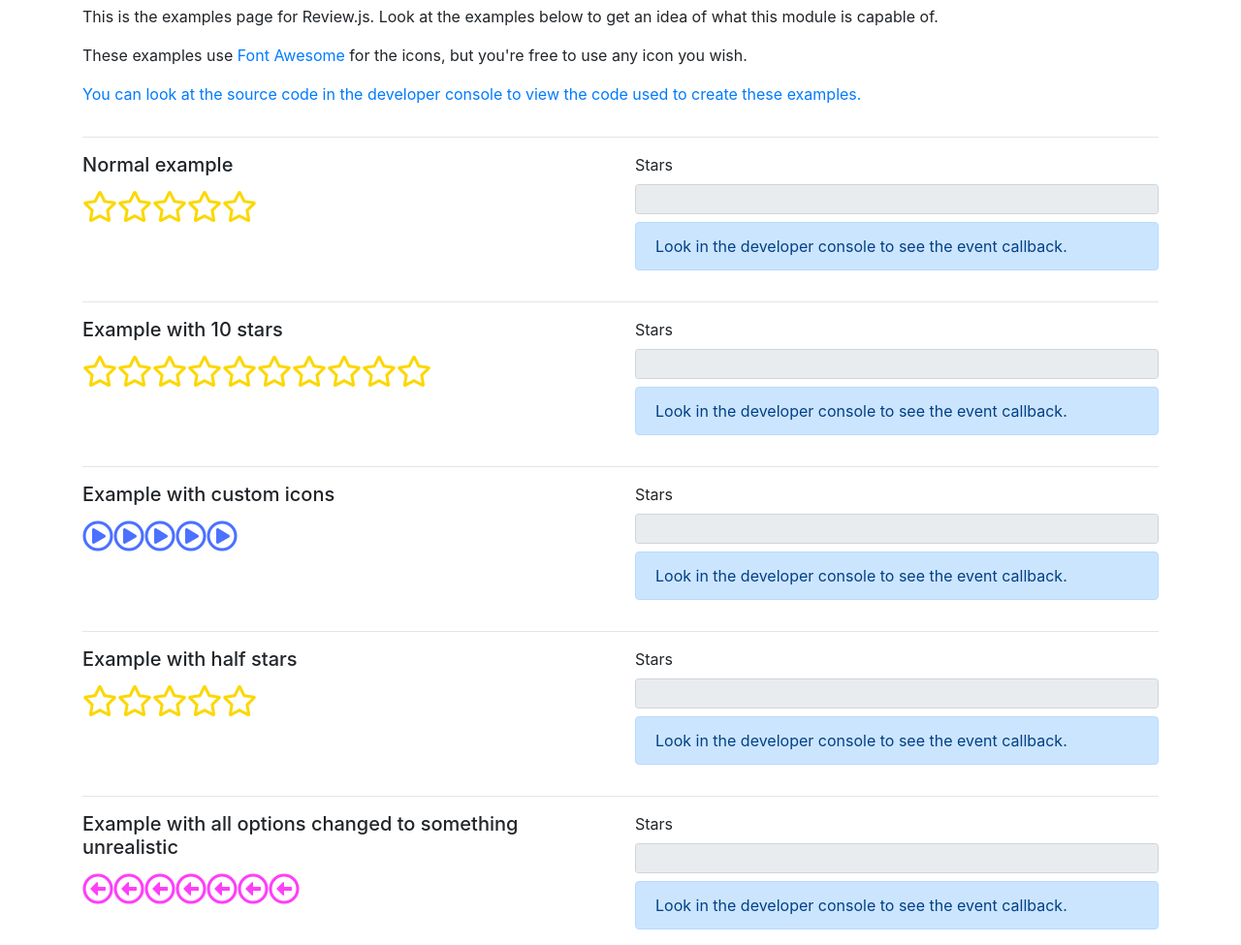
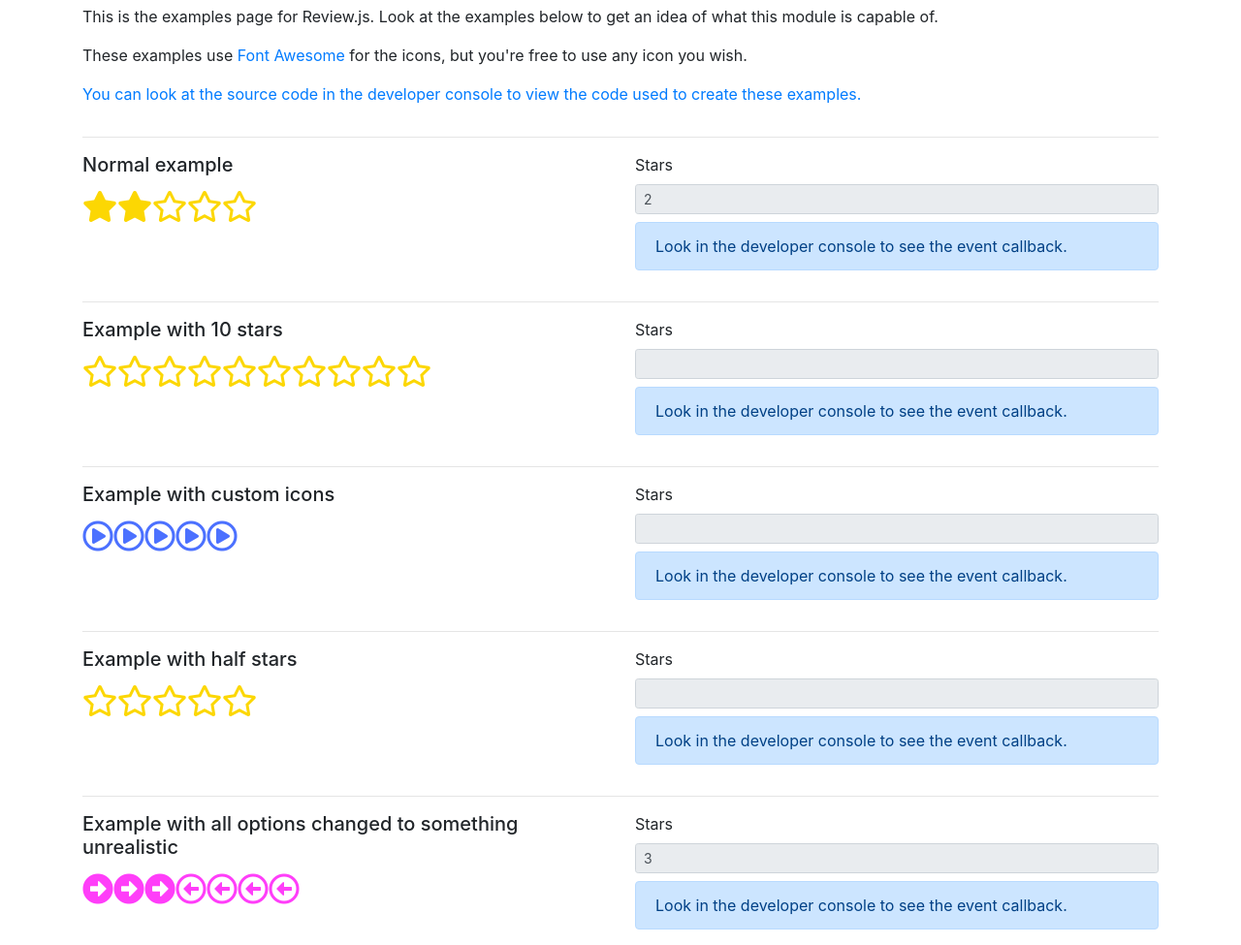
Before and after one commit to timyboy12345/Rating.js, a website: page index.html in a window 1280 px wide. Shown: the part 75-1050 px from the top of the page at 97% size. Drawn offline with nearby package versions, Linux system fonts and the light colour scheme; files that its build step writes are made by us from their sources.

Commit message:
Make it possible to set a default value 📊

```diff
--- a/index.html
+++ b/index.html
@@ -125,6 +125,7 @@
 
 <script>
     $("#review").rating({
+        "value": 2,
         "click": function (e) {
             console.log(e);
             $("#starsInput").val(e.stars);
@@ -158,6 +159,7 @@
     });
 
     $("#unrealisticReview").rating({
+        value: 3,
         stars: 7,
         emptyStar: "far fa-arrow-alt-circle-left",
         halfStar: "far fa-angry",
--- a/src/rating.js
+++ b/src/rating.js
@@ -1,4 +1,5 @@
 const defaults = {
+    "value": 0,
     "stars": 5,
     "half": false,
     "emptyStar": "far fa-star",
@@ -13,7 +14,7 @@ const defaults = {
 jQuery.fn.extend({
     rating: function (options = {}) {
         return this.each(function () {
-            this.stars = 0;
+            this.stars = options.value ? options.value : defaults.value;
 
             this.getStars = function () {
                 return $(this).find($("i"));
@@ -60,22 +61,7 @@ jQuery.fn.extend({
             });
 
             $(this).on('mouseout', function (e) {
-                let halfStars = options.half ? options.half : defaults.half;
-                if (!halfStars) {
-                    $(this).find("i").attr("class", options.emptyStar ? options.emptyStar : defaults.emptyStar);
-                    for (let i = 0; i < this.stars; i++) {
-                        $(this.getStars()[i]).attr("class", options.filledStar ? options.filledStar : defaults.filledStar)
-                    }
-                } else {
-                    $(this).find("i").attr("class", options.emptyStar ? options.emptyStar : defaults.emptyStar);
-                    for (let i = 0; i < this.stars; i++) {
-                        if (i < this.stars - 0.5) {
-                            $(this.getStars()[i]).attr("class", options.filledStar ? options.filledStar : defaults.filledStar)
-                        } else {
-                            $(this.getStars()[i]).attr("class", options.halfStar ? options.halfStar : defaults.halfStar)
-                        }
-                    }
-                }
+                this.printStars();
             });
 
             $(this).on('click', function (e) {
@@ -97,6 +83,7 @@ jQuery.fn.extend({
                 });
             });
 
+            // Add star elements to the element
             const stars = options.stars ? options.stars : defaults.stars;
             for (let i = 0; i < stars; i++) {
                 $("<i></i>")
@@ -106,6 +93,34 @@ jQuery.fn.extend({
                 if (i > 1000)
                     return;
             }
+
+            this.printStars = function () {
+                let halfStars = options.half ? options.half : defaults.half;
+                if (!halfStars) {
+                    $(this).find("i").attr("class", options.emptyStar ? options.emptyStar : defaults.emptyStar);
+                    for (let i = 0; i < this.stars; i++) {
+                        $(this.getStars()[i]).attr("class", options.filledStar ? options.filledStar : defaults.filledStar)
+                    }
+                } else {
+                    $(this).find("i").attr("class", options.emptyStar ? options.emptyStar : defaults.emptyStar);
+                    for (let i = 0; i < this.stars; i++) {
+                        if (i < this.stars - 0.5) {
+                            $(this.getStars()[i]).attr("class", options.filledStar ? options.filledStar : defaults.filledStar)
+                        } else {
+                            $(this.getStars()[i]).attr("class", options.halfStar ? options.halfStar : defaults.halfStar)
+                        }
+                    }
+                }
+            };
+
+            if (this.stars > 0) {
+                this.printStars();
+
+                const callback = options.click ? options.click : defaults.click;
+                callback({
+                    "stars": this.stars
+                });
+            }
         });
     }
 });
```
Also changed, not shown: dist/rating.js, readme.md.
